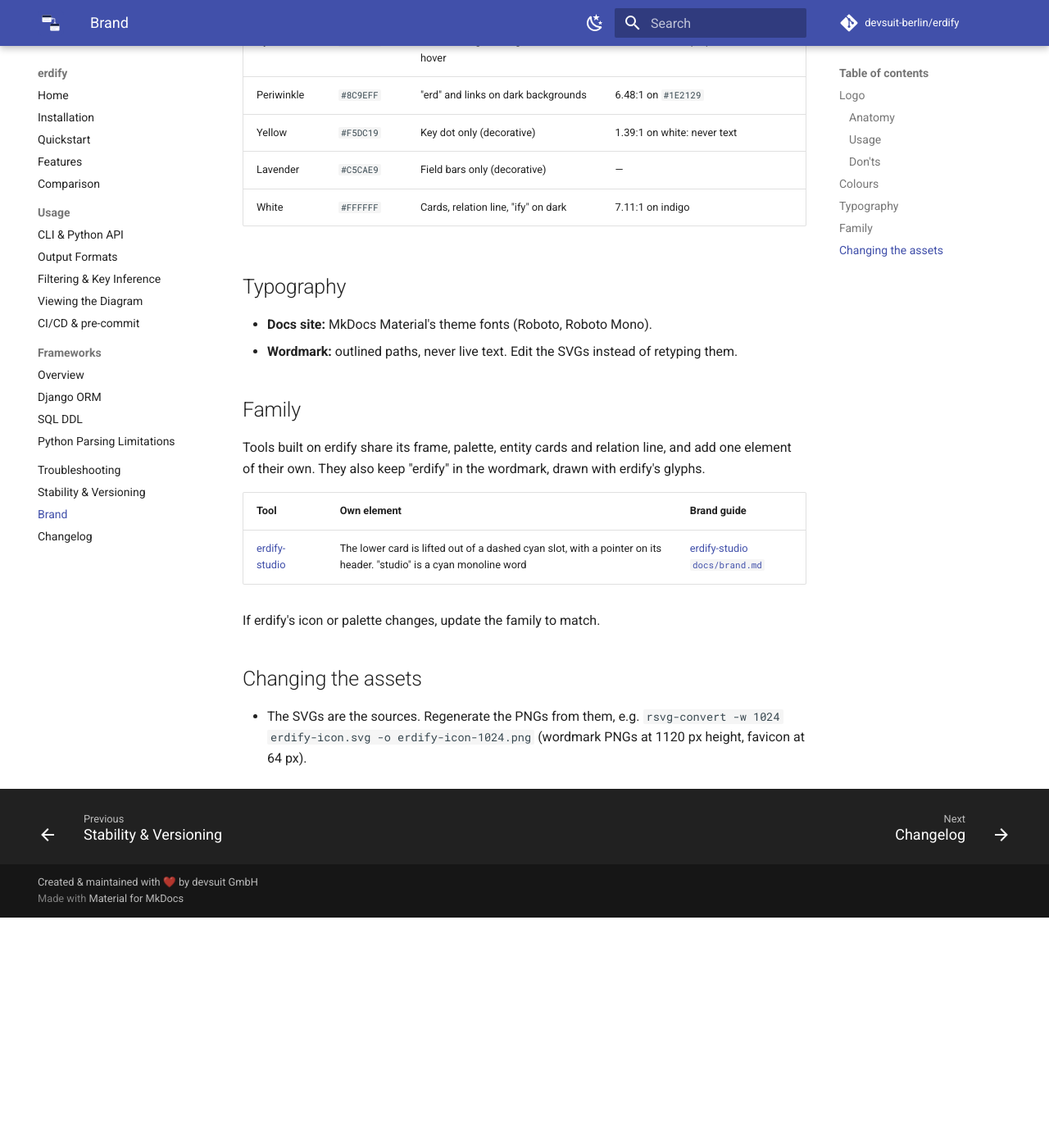
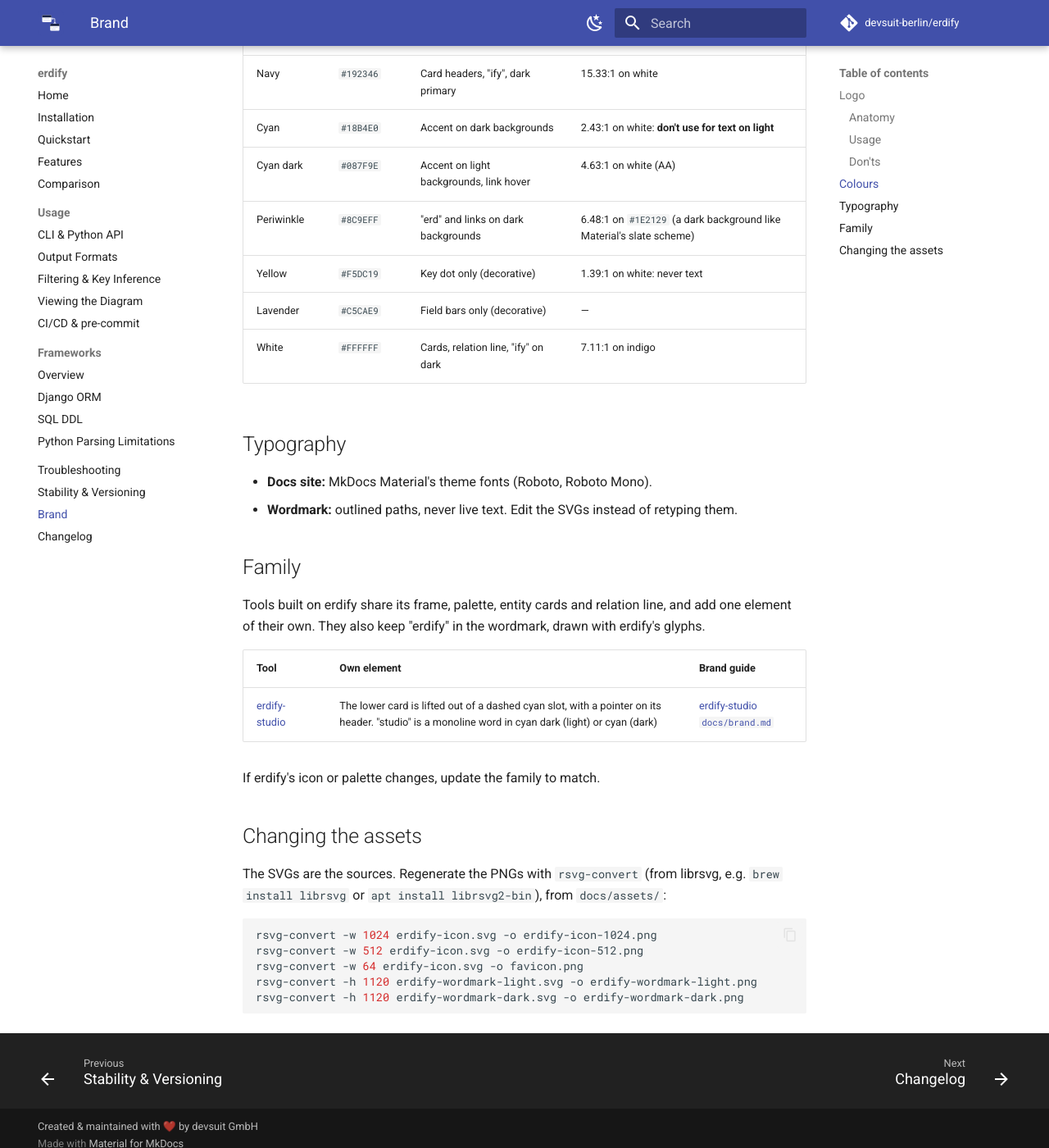
Before and after one commit to devsuit-berlin/erdify, an MkDocs documentation site: the page built from docs/brand.md, in a window 1280 px wide and 1400 px high, scrolled down 1868 px. Shown: the whole window at 82% size. Built offline with MkDocs 1.6.1 and Material for MkDocs 9.7.7, drawn with Linux system fonts in a browser that asks for light colours; comment, search, counter and statistics services are not loaded; before the commit the page ends 2987 px from its top, so only the background shows below that; some of the changed text lies outside the part shown.

Commit message:
docs: brand guide review fixes (#386)
Full PNG regeneration commands, dark-aware wordmark preview, README
snippet, indigo-light contrast, named dark background.

````diff
--- a/docs/brand.md
+++ b/docs/brand.md
@@ -15,7 +15,10 @@ erdify such as [erdify-studio](https://github.com/devsuit-berlin/erdify-studio).
 <p align="center">
   <img alt="erdify icon" src="assets/erdify-icon.svg" width="160">
   &nbsp;&nbsp;
-  <img alt="erdify wordmark" src="assets/erdify-wordmark-light.svg" width="400">
+  <picture>
+    <source media="(prefers-color-scheme: dark)" srcset="assets/erdify-wordmark-dark.svg">
+    <img alt="erdify wordmark" src="assets/erdify-wordmark-light.svg" width="400">
+  </picture>
 </p>
 
 ### Anatomy
@@ -35,9 +38,18 @@ erdify such as [erdify-studio](https://github.com/devsuit-berlin/erdify-studio).
 - **Light/dark:** use the light wordmark on light backgrounds and the dark one on dark
   backgrounds. In READMEs, switch with `<picture>` and `prefers-color-scheme`. The icon
   works on both.
-- **README and PyPI:** reference the assets by absolute
-  `raw.githubusercontent.com/.../main/docs/assets/...` URLs. PyPI renders the README as
-  the long description, and relative paths break there.
+- **README and PyPI:** reference the assets by absolute `raw.githubusercontent.com` URLs
+  on `main`. PyPI renders the README as the long description, and relative paths break
+  there. erdify's README heading:
+
+  ```html
+  <p align="center">
+    <picture>
+      <source media="(prefers-color-scheme: dark)" srcset="https://raw.githubusercontent.com/devsuit-berlin/erdify/main/docs/assets/erdify-wordmark-dark.svg">
+      <img alt="erdify" src="https://raw.githubusercontent.com/devsuit-berlin/erdify/main/docs/assets/erdify-wordmark-light.svg" width="420">
+    </picture>
+  </p>
+  ```
 
 ### Don'ts
 
@@ -55,11 +67,11 @@ Contrast ratios are WCAG 2.x.
 | Name | Hex | Role | Contrast |
 | --- | --- | --- | --- |
 | Indigo | `#4150AA` | Primary, icon frame, "erd", links (light) | 7.11:1 on white |
-| Indigo light | `#6573C3` | Primary, light variant | — |
+| Indigo light | `#6573C3` | Primary, light variant | 4.38:1 on white: large text and UI only |
 | Navy | `#192346` | Card headers, "ify", dark primary | 15.33:1 on white |
 | Cyan | `#18B4E0` | Accent on dark backgrounds | 2.43:1 on white: **don't use for text on light** |
 | Cyan dark | `#087F9E` | Accent on light backgrounds, link hover | 4.63:1 on white (AA) |
-| Periwinkle | `#8C9EFF` | "erd" and links on dark backgrounds | 6.48:1 on `#1E2129` |
+| Periwinkle | `#8C9EFF` | "erd" and links on dark backgrounds | 6.48:1 on `#1E2129` (a dark background like Material's slate scheme) |
 | Yellow | `#F5DC19` | Key dot only (decorative) | 1.39:1 on white: never text |
 | Lavender | `#C5CAE9` | Field bars only (decorative) | — |
 | White | `#FFFFFF` | Cards, relation line, "ify" on dark | 7.11:1 on indigo |
@@ -77,12 +89,19 @@ glyphs.
 
 | Tool | Own element | Brand guide |
 | --- | --- | --- |
-| [erdify-studio](https://github.com/devsuit-berlin/erdify-studio) | The lower card is lifted out of a dashed cyan slot, with a pointer on its header. "studio" is a cyan monoline word | [erdify-studio `docs/brand.md`](https://github.com/devsuit-berlin/erdify-studio/blob/main/docs/brand.md) |
+| [erdify-studio](https://github.com/devsuit-berlin/erdify-studio) | The lower card is lifted out of a dashed cyan slot, with a pointer on its header. "studio" is a monoline word in cyan dark (light) or cyan (dark) | [erdify-studio `docs/brand.md`](https://github.com/devsuit-berlin/erdify-studio/blob/main/docs/brand.md) |
 
 If erdify's icon or palette changes, update the family to match.
 
 ## Changing the assets
 
-- The SVGs are the sources. Regenerate the PNGs from them, e.g.
-  `rsvg-convert -w 1024 erdify-icon.svg -o erdify-icon-1024.png`
-  (wordmark PNGs at 1120 px height, favicon at 64 px).
+The SVGs are the sources. Regenerate the PNGs with `rsvg-convert` (from librsvg, e.g.
+`brew install librsvg` or `apt install librsvg2-bin`), from `docs/assets/`:
+
+```bash
+rsvg-convert -w 1024 erdify-icon.svg -o erdify-icon-1024.png
+rsvg-convert -w 512 erdify-icon.svg -o erdify-icon-512.png
+rsvg-convert -w 64 erdify-icon.svg -o favicon.png
+rsvg-convert -h 1120 erdify-wordmark-light.svg -o erdify-wordmark-light.png
+rsvg-convert -h 1120 erdify-wordmark-dark.svg -o erdify-wordmark-dark.png
+```
````
